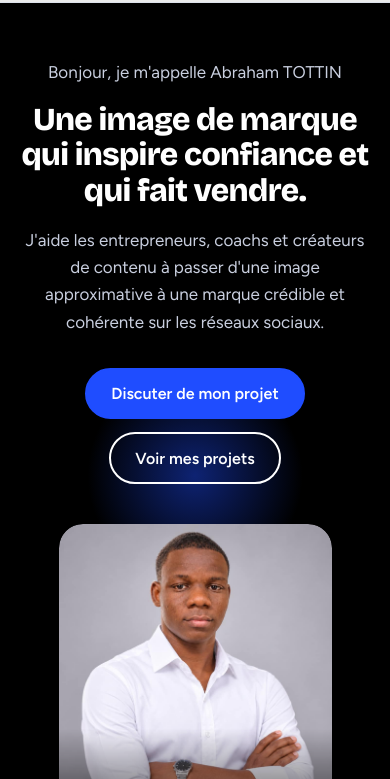
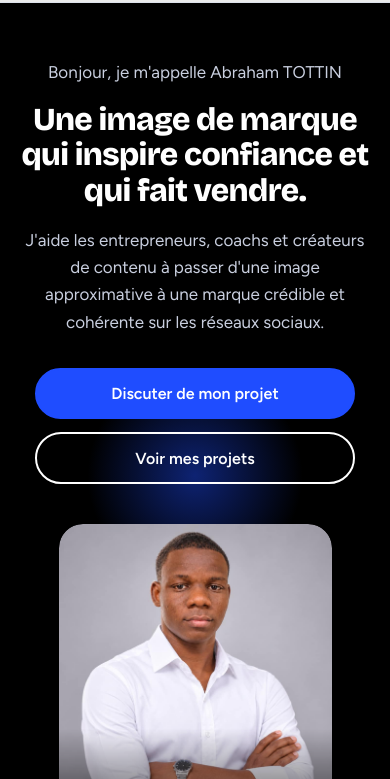
Before and after one commit to abrahamtotin51-eng/portfolio-abraham, a plain HTML site: page index.html in a window 390 px wide. Shown: the part 65-844 px from the top of the page. Drawn offline with nearby package versions, Linux system fonts and the light colour scheme; no server answers.

Commit message:
Add responsive styles for hero CTA on small screens

```diff
--- a/styles.css
+++ b/styles.css
@@ -210,3 +210,7 @@ blockquote footer{margin-top:.9rem;font-weight:600;color:var(--muted);font-size:
 .skill h4{font:600 1.15rem var(--display);letter-spacing:-.01em}
 .skill p{color:var(--muted);font-size:.98rem}
 @media (max-width:860px){.skillsx{grid-template-columns:1fr;gap:2rem}}
+@media (max-width:860px){
+  .hero__cta{flex-direction:column;align-items:stretch;width:min(320px,100%)}
+  .hero__cta .btn{text-align:center}
+}
```
